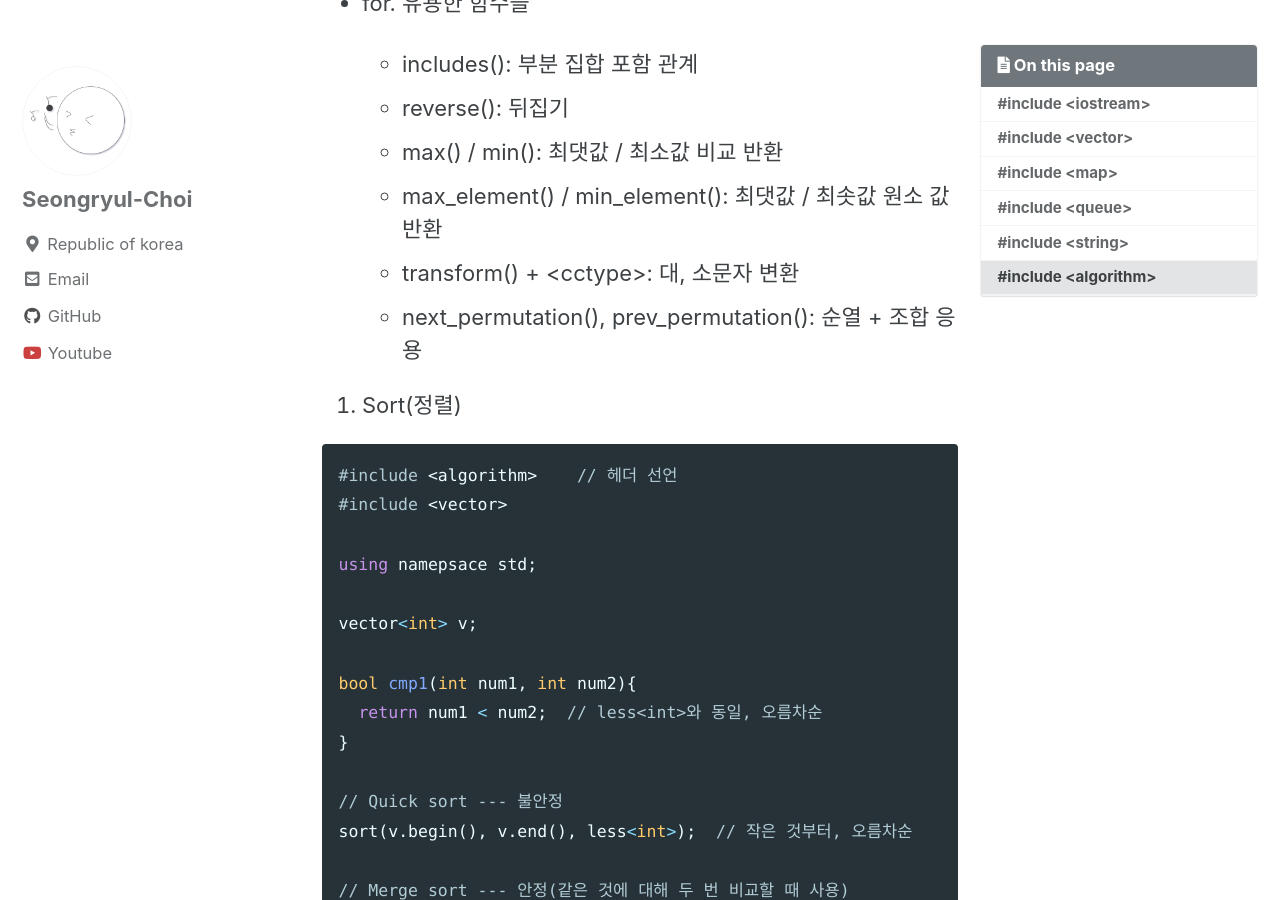
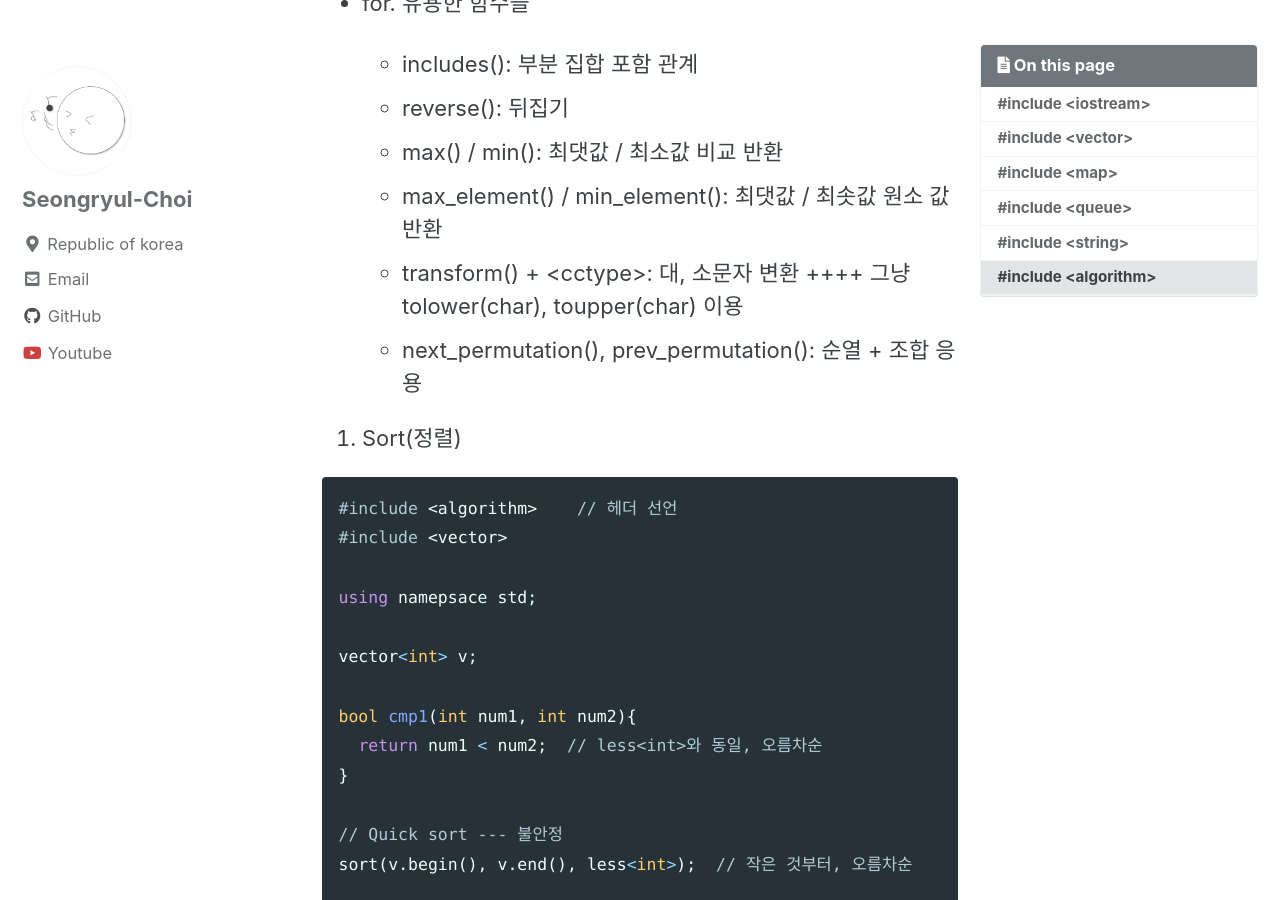
Before and after one commit to ryulurala/ryulurala.github.io, a Jekyll site: the page built from _posts/2021-01-17-reference_c++.md, in a window 1280 px wide and 900 px high, scrolled down 12456 px. Built offline with Jekyll 4.4.1, drawn with Linux system fonts in a browser that asks for light colours; cached includes are drawn as plain includes.

Commit message:
Update C++-Reference

```diff
--- a/_posts/2021-01-17-reference_c++.md
+++ b/_posts/2021-01-17-reference_c++.md
@@ -443,7 +443,7 @@ str3 += "string";
   - reverse(): 뒤집기
   - max() / min(): 최댓값 / 최소값 비교 반환
   - max_element() / min_element(): 최댓값 / 최솟값 원소 값 반환
-  - transform() + \<cctype>: 대, 소문자 변환
+  - transform() + \<cctype>: 대, 소문자 변환 ++++ 그냥 tolower(char), toupper(char) 이용
   - next_permutation(), prev_permutation(): 순열 + 조합 응용
 
 1. Sort(정렬)
```
